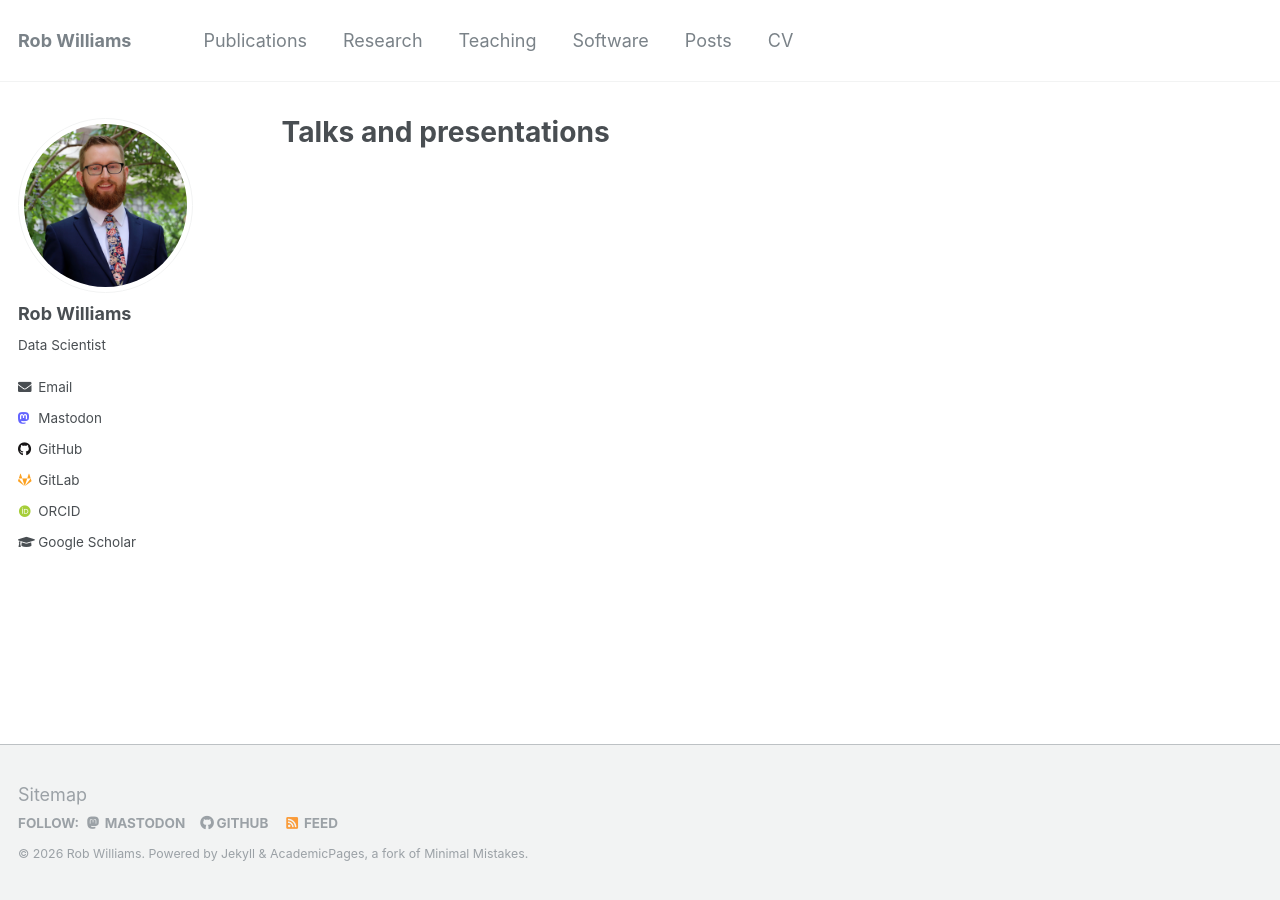
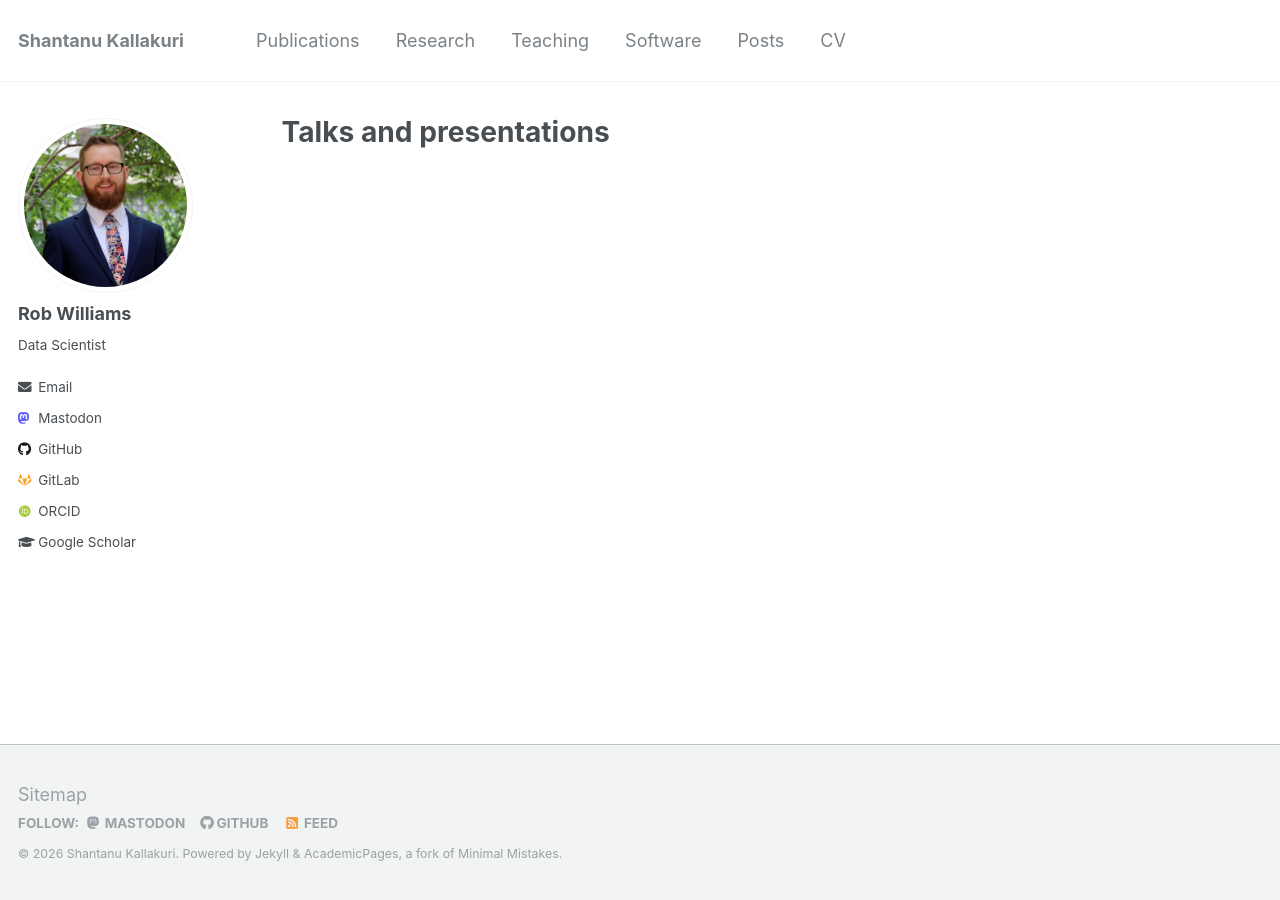
Before and after one commit to shantanukallakuri/research, a Jekyll site: the page built from _pages/talks.html, in a window 1280 px wide. Built offline with Jekyll 4.4.1, drawn with Linux system fonts in a browser that asks for light colours; some web fonts are replaced.

Commit message:
Update _config.yml

```diff
--- a/_config.yml
+++ b/_config.yml
@@ -7,13 +7,13 @@
 
 # Site Settings
 locale                   : "en-US"
-title                    : "Rob Williams"
+title                    : "Shantanu Kallakuri"
 title_separator          : "-"
-name                     : &name "Rob Williams"
-description              : &description "Postdoc in Political Science"
-url                      : https://jayrobwilliams.com # the base hostname & protocol for your site e.g. "https://mmistakes.github.io"
+name                     : &name "Shantanu Kallakuri"
+description              : &description "Graduate Researcher in Materials Science & Engineering"
+url                      : https://skallakuri.com # the base hostname & protocol for your site e.g. "https://mmistakes.github.io"
 baseurl                  : "" # the subpath of your site, e.g. "/blog"
-repository               : "jayrobwilliams/jayrobwilliams.github.io"
+repository               : "shantanukallakuri/research"
 teaser                   : # filename of teaser fallback teaser image placed in /images/, .e.g. "500x300.png"
 breadcrumbs              : false # true, false (default)
 words_per_minute         : 160
```
